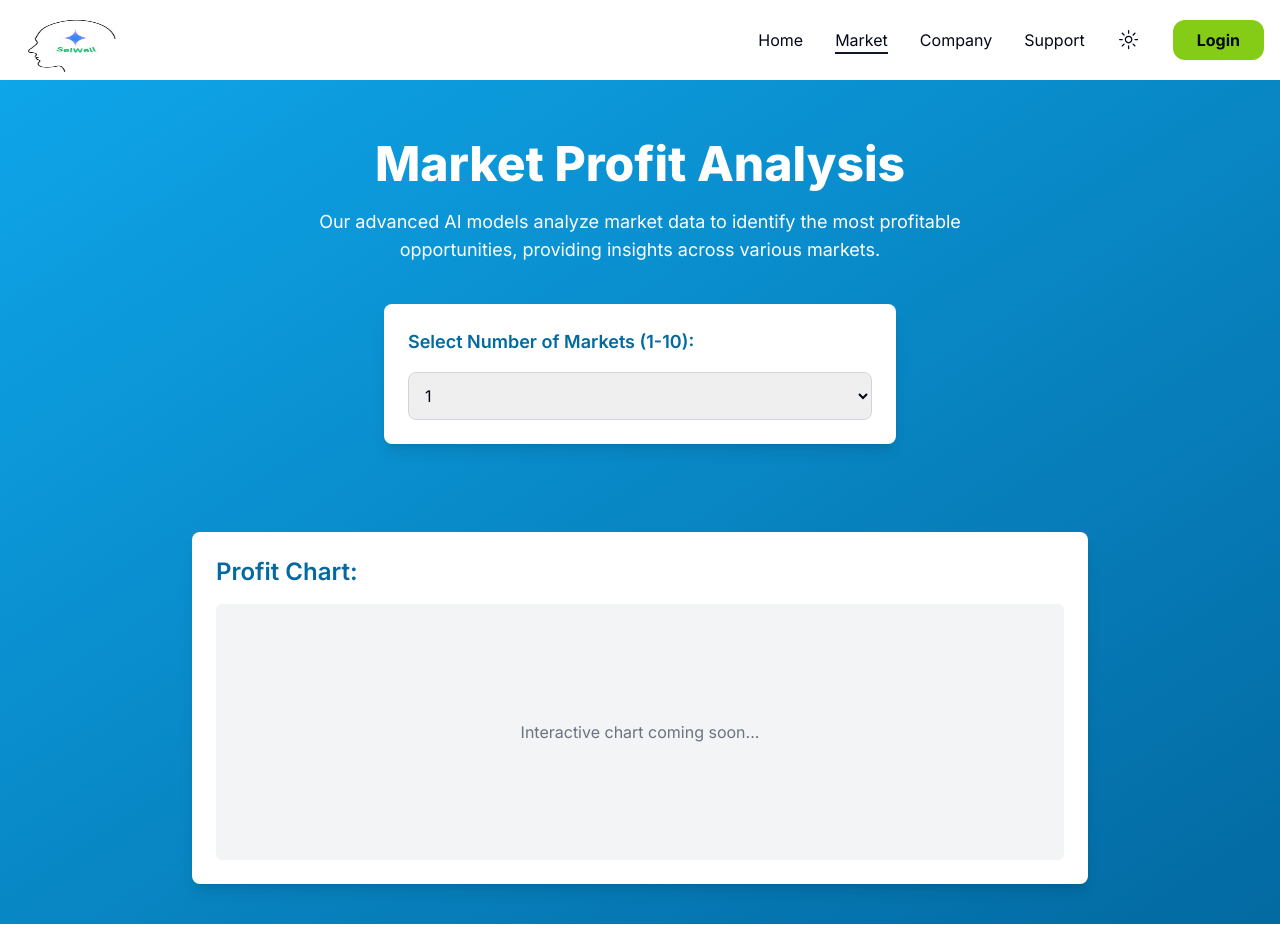
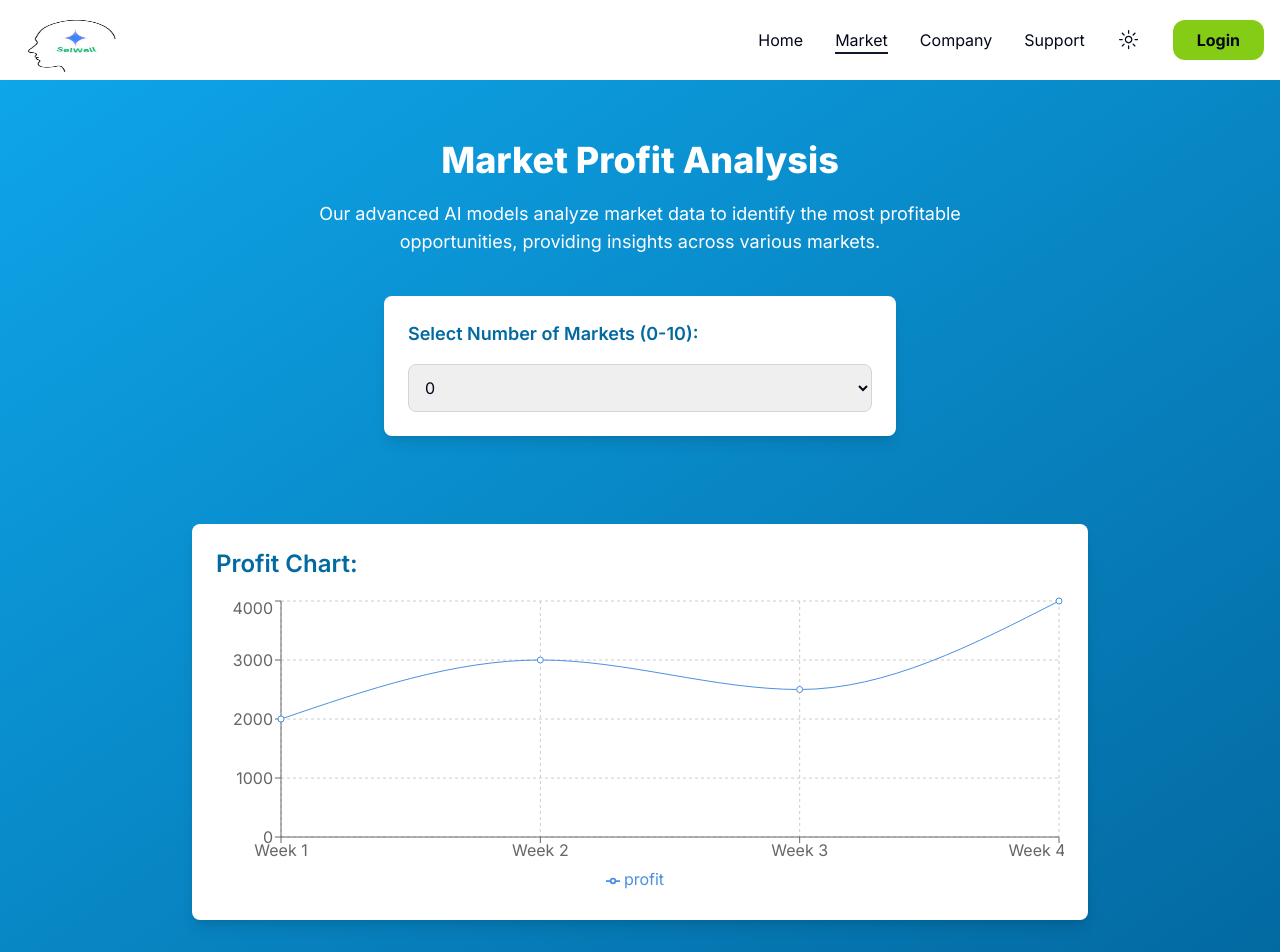
Before and after one commit to TheSoftNode/selwel, a Next.js app: page /market in a window 1280 px wide. Shown: the top 952 px of the page. Before the commit the page ends 924 px from the top, so only its background shows below. Built offline with nearby package versions, Linux system fonts and the light colour scheme.

Commit message:
Enhanced the market UI the more

```diff
--- a/app/market/page.tsx
+++ b/app/market/page.tsx
@@ -1,6 +1,7 @@
-"use client"
+"use client";
 
-import React, { useState, ChangeEvent } from 'react';
+import React, { useEffect, useState, ChangeEvent } from 'react';
+import { LineChart, Line, XAxis, YAxis, CartesianGrid, Tooltip, Legend, ResponsiveContainer } from 'recharts';
 
 interface Profit
 {
@@ -12,8 +13,23 @@ interface Profit
 
 const Market: React.FC = () =>
 {
-    const [selectedMarkets, setSelectedMarkets] = useState<number>(1);
-    const [profits, setProfits] = useState<Profit[]>([]);
+    // Initialize state with values from localStorage
+    const [selectedMarkets, setSelectedMarkets] = useState<number>(() => {
+        const storedMarkets = localStorage.getItem('selectedMarkets');
+        return storedMarkets ? parseInt(storedMarkets) : 0; // Default to 0 if nothing is found
+    });
+
+    const [profits, setProfits] = useState<Profit[]>(() => {
+        const storedProfits = localStorage.getItem('profits');
+        return storedProfits ? JSON.parse(storedProfits) : []; // Default to empty array if nothing is found
+    });
+
+    // Save state to localStorage whenever it changes
+    useEffect(() => {
+        localStorage.setItem('selectedMarkets', selectedMarkets.toString());
+        localStorage.setItem('profits', JSON.stringify(profits));
+    }, [selectedMarkets, profits]);
+
 
     const handleMarketChange = (e: ChangeEvent<HTMLSelectElement>) =>
     {
@@ -23,9 +39,9 @@ const Market: React.FC = () =>
         // Example profit estimates for each market
         const profitEstimates: Profit[] = Array.from({ length: value }, (_, index) =>
         {
-            const weeklyProfit = 1000 * 0.05;  // 5% weekly profit
-            const monthlyProfit = 1000 * 0.2;  // 20% monthly profit
-            const yearlyProfit = 1000 * 1.5;   // 150% yearly profit
+            const weeklyProfit = 1000 * 0.05; // 5% weekly profit
+            const monthlyProfit = 1000 * 0.2; // 20% monthly profit
+            const yearlyProfit = 1000 * 1.5; // 150% yearly profit
             return {
                 market: index + 1,
                 weeklyProfit,
@@ -37,9 +53,17 @@ const Market: React.FC = () =>
         setProfits(profitEstimates);
     };
 
+    // Example data for the chart
+    const chartData = [
+        { name: 'Week 1', profit: 2000 },
+        { name: 'Week 2', profit: 3000 },
+        { name: 'Week 3', profit: 2500 },
+        { name: 'Week 4', profit: 4000 },
+    ];
+
     return (
         <div className='px-5 lg:px-20 py-10 bg-gradient-to-br from-sky-500 to-sky-700 w-full min-h-screen'>
-            <h1 className='text-3xl lg:text-5xl text-white font-extrabold pt-5 text-center'>
+            <h1 className='text-xl lg:text-4xl text-white font-extrabold pt-5 text-center'>
                 Market Profit Analysis
             </h1>
             <p className='mt-5 text-white lg:text-lg text-center max-w-2xl mx-auto'>
@@ -50,159 +74,95 @@ const Market: React.FC = () =>
             {/* Market Selection */}
             <div className="mt-10 bg-white p-6 rounded-lg shadow-lg max-w-lg mx-auto transition-all duration-300 ease-in-out">
                 <label className='block text-lg font-semibold mb-4 text-sky-700'>
-                    Select Number of Markets (1-10):
+                    Select Number of Markets (0-10):
                 </label>
                 <select
                     className='p-3 w-full border border-gray-300 rounded-lg focus:outline-none focus:ring-2 focus:ring-sky-500 transition duration-300 ease-in-out'
                     value={selectedMarkets}
                     onChange={handleMarketChange}
                 >
-                    {[...Array(10).keys()].map(num => (
-                        <option key={num + 1} value={num + 1}>
-                            {num + 1}
+                    {/* Add 0 as the first option */}
+                    {[...Array(11).keys()].map(num => (
+                        <option key={num} value={num}>
+                            {num}
                         </option>
                     ))}
                 </select>
             </div>
 
-            {/* Profit Estimates */}
             <div className="mt-10 grid grid-cols-1 md:grid-cols-2 lg:grid-cols-3 gap-8">
                 {profits.map((profit) => (
                     <div
                         key={profit.market}
-                        className="bg-white rounded-lg shadow-lg p-6 hover:shadow-2xl transition duration-300 ease-in-out transform hover:-translate-y-1"
+                        className="relative bg-white rounded-lg shadow-lg overflow-hidden transition-all duration-300 ease-in-out transform hover:shadow-2xl hover:-translate-y-1 hover:bg-gradient-to-r from-blue-50 to-blue-100"
                     >
-                        <h2 className="text-2xl font-semibold text-sky-700 mb-4">Market {profit.market}</h2>
-                        <p className="text-gray-600 mb-2">
-                            Investment: <span className="font-bold text-black">$1000 USD</span>
-                        </p>
-                        <div className="text-gray-800 space-y-3">
-                            <p>
-                                <span className="font-semibold text-sky-600">Weekly Profit:</span>
-                                <span className="block text-lg font-bold text-green-600">${profit.weeklyProfit.toFixed(2)} USD</span>
+                        {/* Badge */}
+                        <div className="absolute top-0 right-0 bg-gradient-to-r from-blue-600 to-blue-800 text-white font-bold px-4 py-2 rounded-tr-lg rounded-bl-lg shadow-lg">
+                            Market {profit.market}
+                        </div>
+
+                        {/* Card Content */}
+                        <div className="p-6">
+                            <h2 className="text-3xl font-extrabold text-gray-900 mb-2">Investment Overview</h2>
+
+                            <p className="text-lg text-gray-700 mb-4">
+                                Initial Investment: <span className="font-bold text-black ml-2">$1000 USD</span>
                             </p>
-                            <p>
-                                <span className="font-semibold text-sky-600">Monthly Profit:</span>
-                                <span className="block text-lg font-bold text-green-600">${profit.monthlyProfit.toFixed(2)} USD</span>
-                            </p>
-                            <p>
-                                <span className="font-semibold text-sky-600">Yearly Profit:</span>
-                                <span className="block text-lg font-bold text-green-600">${profit.yearlyProfit.toFixed(2)} USD</span>
-                            </p>
+
+                            <div className="bg-gray-100 p-4 rounded-lg shadow-inner mb-4">
+                                {/* Weekly Profit */}
+                                <div className="flex justify-between items-center mb-2">
+                                    <span className="font-semibold text-blue-600">Weekly Profit</span>
+                                    <span className="text-xl font-bold text-green-600">
+                                        ${profit.weeklyProfit.toFixed(2)} USD
+                                    </span>
+                                </div>
+
+                                {/* Monthly Profit */}
+                                <div className="flex justify-between items-center mb-2">
+                                    <span className="font-semibold text-blue-600">Monthly Profit</span>
+                                    <span className="text-xl font-bold text-green-600">
+                                        ${profit.monthlyProfit.toFixed(2)} USD
+                                    </span>
+                                </div>
+
+                                {/* Yearly Profit */}
+                                <div className="flex justify-between items-center">
+                                    <span className="font-semibold text-blue-600">Yearly Profit</span>
+                                    <span className="text-xl font-bold text-green-600">
+                                        ${profit.yearlyProfit.toFixed(2)} USD
+                                    </span>
+                                </div>
+                            </div>
+
+                            {/* CTA Button */}
+                            <button className="mt-4 w-full bg-blue-600 hover:bg-blue-700 text-white font-semibold py-2 px-4 rounded-lg shadow transition-all duration-300 transform hover:scale-105">
+                                View More
+                            </button>
                         </div>
+
+                        {/* Decorative Element */}
+                        <div className="absolute -bottom-3 -left-3 w-24 h-24 bg-blue-200 rounded-full opacity-20"></div>
                     </div>
                 ))}
             </div>
 
-            {/* Chart Section Placeholder */}
+            {/* Chart Section */}
             <div className="mt-12 bg-white p-6 rounded-lg shadow-lg max-w-4xl mx-auto">
                 <h2 className="text-2xl font-semibold text-sky-700 mb-4">Profit Chart:</h2>
-                <div className="h-64 bg-gray-100 rounded-md flex items-center justify-center">
-                    <p className="text-gray-500">Interactive chart coming soon...</p>
-                </div>
+                <ResponsiveContainer width="100%" height={300}>
+                    <LineChart data={chartData}>
+                        <CartesianGrid strokeDasharray="3 3" />
+                        <XAxis dataKey="name" />
+                        <YAxis />
+                        <Tooltip />
+                        <Legend />
+                        <Line type="monotone" dataKey="profit" stroke="#4A90E2" activeDot={{ r: 8 }} />
+                    </LineChart>
+                </ResponsiveContainer>
             </div>
         </div>
     );
 };
 
 export default Market;
-
-
-// import React, { useState, ChangeEvent } from 'react';
-
-// interface Profit
-// {
-//     market: number;
-//     weeklyProfit: number;
-//     monthlyProfit: number;
-//     yearlyProfit: number;
-// }
-
-// const Market: React.FC = () =>
-// {
-//     const [selectedMarkets, setSelectedMarkets] = useState<number>(1);
-//     const [profits, setProfits] = useState<Profit[]>([]);
-
-//     const handleMarketChange = (e: ChangeEvent<HTMLSelectElement>) =>
-//     {
-//         const value = parseInt(e.target.value);
-//         setSelectedMarkets(value);
-
-//         // Example profit estimates for each market
-//         const profitEstimates: Profit[] = Array.from({ length: value }, (_, index) =>
-//         {
-//             const weeklyProfit = 1000 * 0.05;  // 5% weekly profit
-//             const monthlyProfit = 1000 * 0.2;  // 20% monthly profit
-//             const yearlyProfit = 1000 * 1.5;   // 150% yearly profit
-//             return {
-//                 market: index + 1,
-//                 weeklyProfit,
-//                 monthlyProfit,
-//                 yearlyProfit,
-//             };
-//         });
-
-//         setProfits(profitEstimates);
-//     };
-
-//     return (
-//         <div className='px-5 lg:px-20 py-10 bg-sky-500 w-full min-h-screen'>
-//             <h1 className='text-3xl lg:text-4xl text-white font-extrabold pt-5'>Watch Market</h1>
-//             <p className='mt-5 text-white lg:text-lg'>
-//                 Our AI models analyze market data to find the most profitable shares.
-//             </p>
-
-//             {/* Market Selection */}
-//             <div className="mt-10 bg-white p-5 rounded-md shadow-md max-w-md mx-auto">
-//                 <label className='block text-lg font-bold mb-2 text-sky-700'>
-//                     Select Number of Markets (1-10):
-//                 </label>
-//                 <select
-//                     className='p-2 w-full border border-gray-300 rounded-md focus:outline-none focus:ring-2 focus:ring-sky-400'
-//                     value={selectedMarkets}
-//                     onChange={handleMarketChange}
-//                 >
-//                     {[...Array(10).keys()].map(num => (
-//                         <option key={num + 1} value={num + 1}>
-//                             {num + 1}
-//                         </option>
-//                     ))}
-//                 </select>
-//             </div>
-
-//             {/* Profit Estimates */}
-//             <div className="mt-10 grid grid-cols-1 md:grid-cols-2 lg:grid-cols-3 gap-6">
-//                 {profits.map((profit) => (
-//                     <div key={profit.market} className="bg-white rounded-lg shadow-md p-6">
-//                         <h2 className="text-xl font-bold text-sky-600 mb-2">Market {profit.market}</h2>
-//                         <p className="text-gray-500 mb-4">Investment: <span className="font-bold">$1000 USD</span></p>
-//                         <div className="text-gray-800 space-y-2">
-//                             <p>
-//                                 <span className="font-semibold text-sky-700">Weekly Profit:</span>
-//                                 <span className="block text-lg font-bold text-green-500">${profit.weeklyProfit.toFixed(2)} USD</span>
-//                             </p>
-//                             <p>
-//                                 <span className="font-semibold text-sky-700">Monthly Profit:</span>
-//                                 <span className="block text-lg font-bold text-green-500">${profit.monthlyProfit.toFixed(2)} USD</span>
-//                             </p>
-//                             <p>
-//                                 <span className="font-semibold text-sky-700">Yearly Profit:</span>
-//                                 <span className="block text-lg font-bold text-green-500">${profit.yearlyProfit.toFixed(2)} USD</span>
-//                             </p>
-//                         </div>
-//                     </div>
-//                 ))}
-//             </div>
-
-//             {/* Chart Section Placeholder */}
-//             <div className="mt-10 bg-white p-5 rounded-lg shadow-md">
-//                 <h2 className="text-xl font-bold text-sky-700">Profit Chart:</h2>
-//                 <div className="h-64 bg-gray-100 rounded-md flex items-center justify-center">
-//                     <p className="text-gray-600">Chart will be displayed here</p>
-//                 </div>
-//             </div>
-//         </div>
-//     );
-// };
-
-// export default Market;
```
